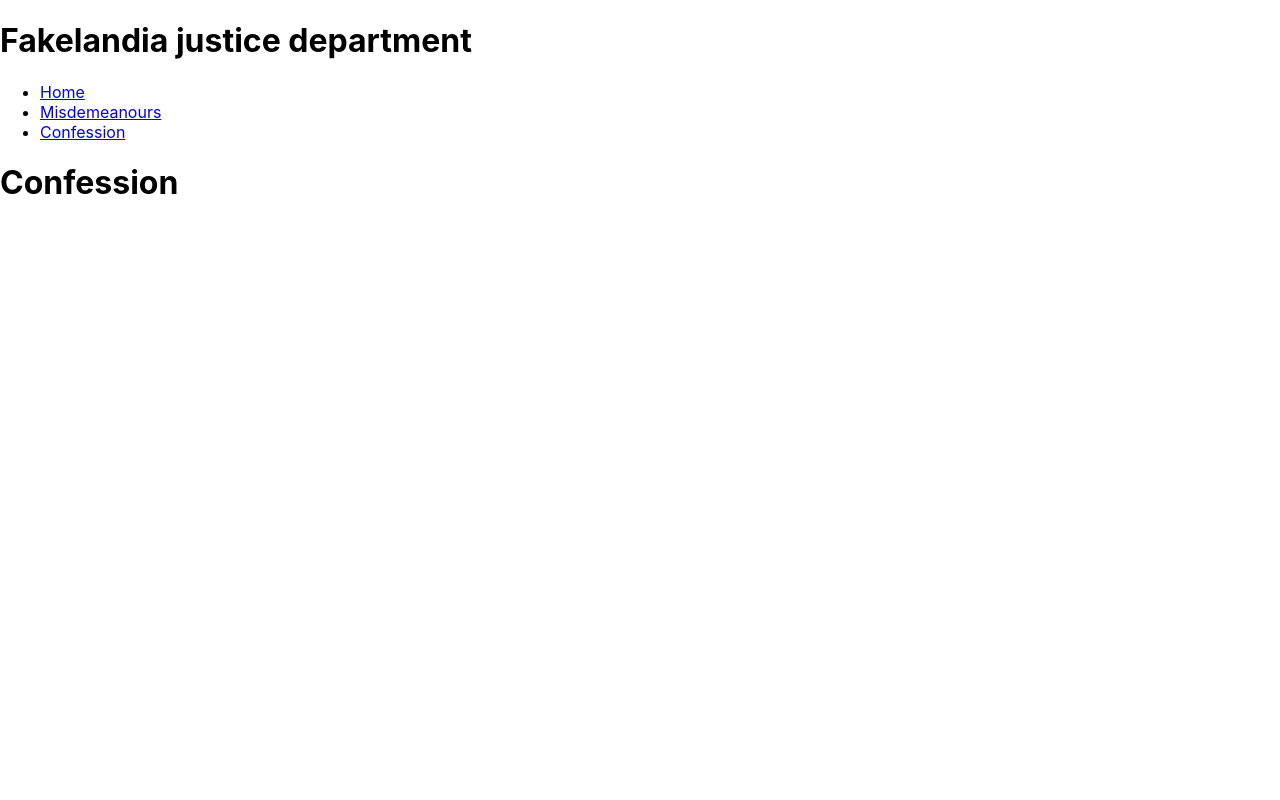
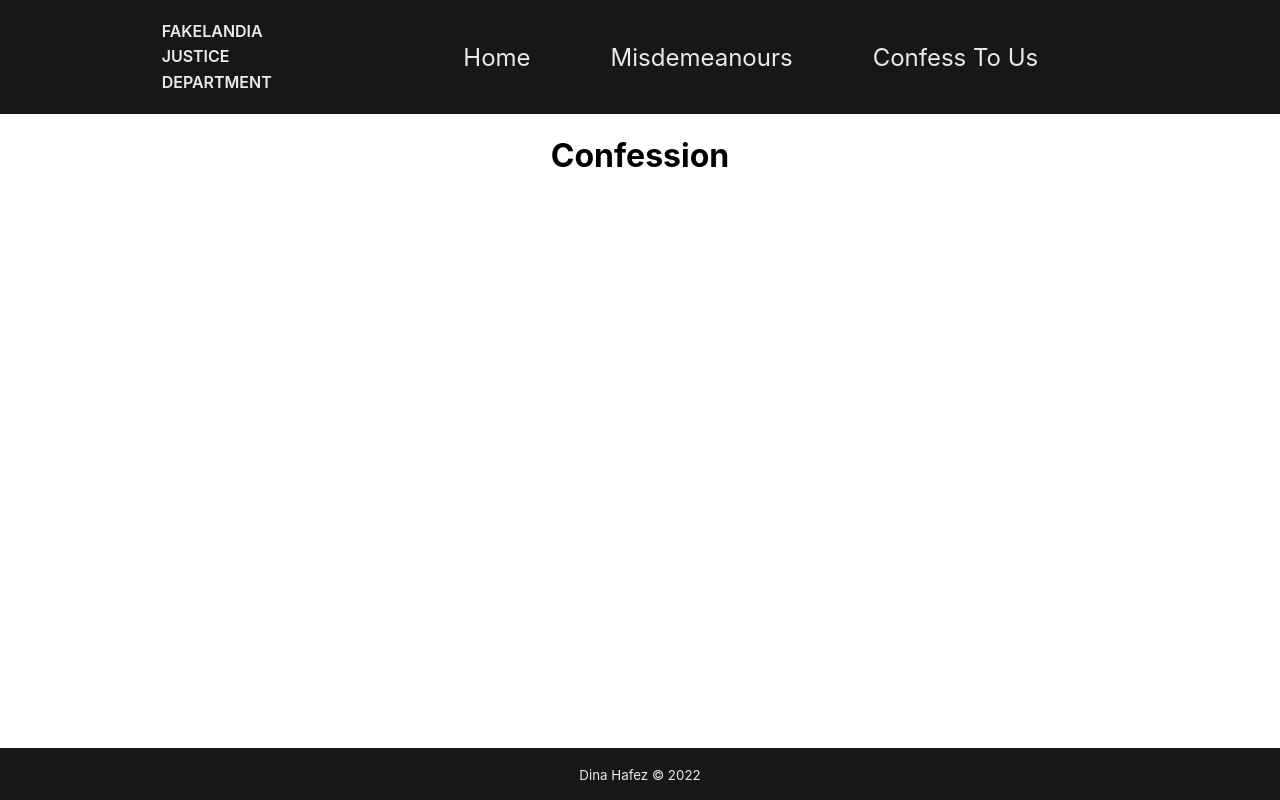
Before and after one commit to deedeeh/fakelandia-app-, a React (Create React App) app: page /confession in a window 1280 px wide. Built offline with nearby package versions, Linux system fonts and the light colour scheme.

Commit message:
Created footer component and added styles to the app

```diff
--- a/src/App.css
+++ b/src/App.css
@@ -1,38 +1,80 @@
-.App {
-  text-align: center;
+:root {
+  --light-gray: #EAEAE9;
+  --dark-gray: #171717;
+  --light-green: #83C9C7;
+  --medium-red: #C98385;
 }
 
-.App-logo {
-  height: 40vmin;
-  pointer-events: none;
+body {
+  font-size: 1rem;
 }
 
-@media (prefers-reduced-motion: no-preference) {
-  .App-logo {
-    animation: App-logo-spin infinite 20s linear;
-  }
+.container {
+  display: flex;
+  flex-direction: column;
+  justify-content: center;
+  align-items: center;
+  min-height: 100vh;
 }
 
-.App-header {
-  background-color: #282c34;
-  min-height: 100vh;
+.header {
   display: flex;
-  flex-direction: column;
-  align-items: center;
-  justify-content: center;
-  font-size: calc(10px + 2vmin);
-  color: white;
+  flex-wrap: wrap;
+  justify-content: space-evenly;
+  align-items: stretch;
+  width: 100%;
+  padding: 0.5rem 0;
+  background-color: var(--dark-gray);
+  color: var(--light-gray)
 }
 
-.App-link {
-  color: #61dafb;
+.header__heading {
+  font-size: 1rem;
+  line-height: 1.6;
+  max-width: 100px;
+  text-transform: uppercase;
+  font-weight: 600;
 }
 
-@keyframes App-logo-spin {
-  from {
-    transform: rotate(0deg);
-  }
-  to {
-    transform: rotate(360deg);
-  }
+.nav {
+  display: flex;
 }
+
+.nav__list {
+  display: flex;
+  flex-wrap: wrap;
+  justify-content: center;
+  align-items: center;
+  width: 100%;
+}
+
+.nav__item {
+  list-style: none;
+  font-size: 1.5rem;
+  margin-right: 5rem;
+  text-transform: capitalize;
+  font-weight: 400;
+}
+
+.nav__link {
+  text-decoration: none;
+  cursor: pointer;
+  color: var(--light-gray);
+}
+
+.nav__link:focus {
+  color: var(--light-green)
+}
+
+.nav__link:active {
+  color: var(--medium-red)
+}
+
+.footer {
+  display: flex;
+  justify-content: center;
+  margin-top: auto;
+  background-color: var(--dark-gray);
+  color: var(--light-gray);
+  width: 100%;
+}
--- /dev/null
+++ b/src/components/Footer.tsx
@@ -0,0 +1,9 @@
+import React from 'react';
+
+const Footer: React.FC = () => (
+  <footer className='footer'>
+    <p><small>Dina Hafez &copy; 2022</small></p>
+  </footer>
+)
+
+export default Footer;
--- a/src/components/Layout.tsx
+++ b/src/components/Layout.tsx
@@ -1,17 +1,20 @@
 import React from 'react';
 import Navigation from './Navigation';
 import { Outlet } from 'react-router-dom';
+import Footer from './Footer';
 
 const Layout: React.FC = () => (
-  <>
-    <header>
-      <h1>Fakelandia justice department</h1>
+  <div className='container'>
+    <header className='header'>
+      <h1 className='header__heading'>Fakelandia justice department</h1>
       <Navigation />
     </header>
     <div>
       <Outlet />
     </div>
-  </>
+    <Footer />
+  </div>
 )
 
+
 export default Layout;
--- a/src/components/Navigation.tsx
+++ b/src/components/Navigation.tsx
@@ -2,11 +2,11 @@ import React from 'react';
 import { NavLink } from 'react-router-dom';
 
 const Navigation: React.FC = () => (
-  <nav>
-    <ul>
-      <li><NavLink to='/'>Home</NavLink></li>
-      <li><NavLink to='/misdemeanours'>Misdemeanours</NavLink></li>
-      <li><NavLink to='/confession'>Confession</NavLink></li>
+  <nav className='nav'>
+    <ul className='nav__list'>
+      <li className='nav__item'><NavLink className='nav__link' to='/'>Home</NavLink></li>
+      <li className='nav__item'><NavLink className='nav__link' to='/misdemeanours'>Misdemeanours</NavLink></li>
+      <li className='nav__item'><NavLink className='nav__link' to='/confession'>Confess to us</NavLink></li>
     </ul>
   </nav>
 )
```
Also changed, not shown: public/manifest.json.
